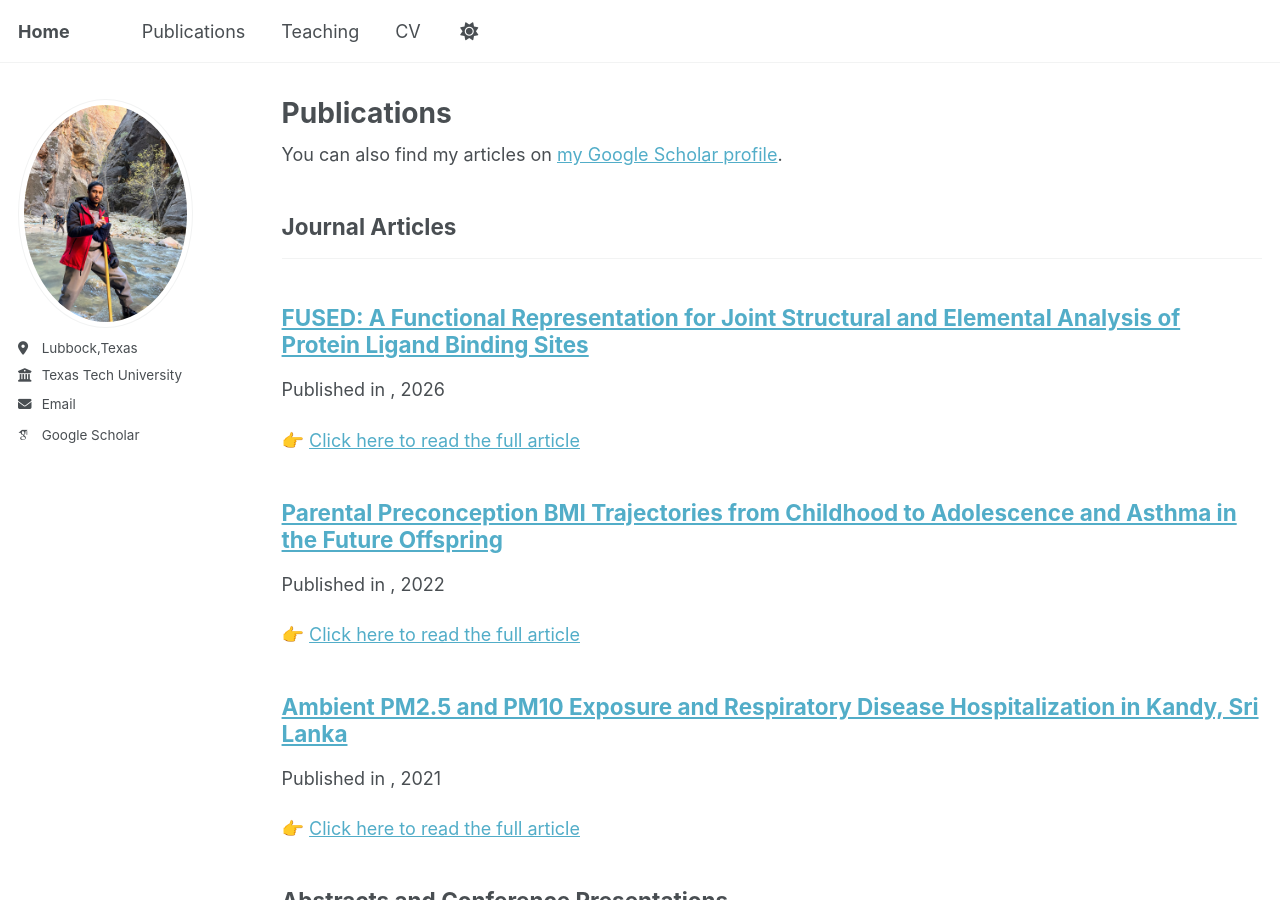
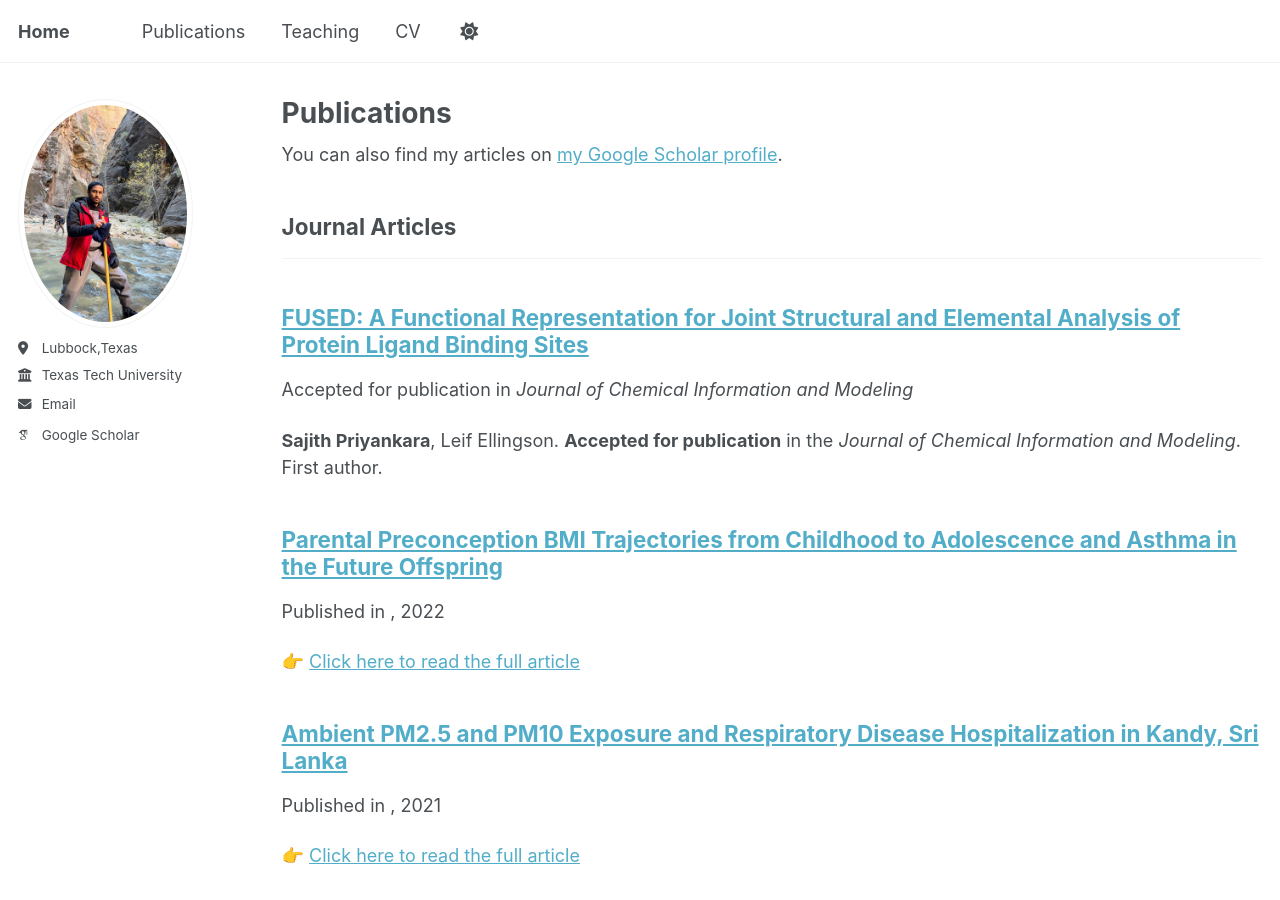
Before and after one commit to tmspriyankara/tmspriyankara.github.io, a Jekyll site: the page built from _pages/publications.html, in a window 1280 px wide and 900 px high. Built offline with Jekyll 4.4.1, drawn with Linux system fonts in a browser that asks for light colours; some web fonts are replaced.

Commit message:
Announce FUSED acceptance in JCIM

```diff
--- a/_includes/archive-single.html
+++ b/_includes/archive-single.html
@@ -41,7 +41,11 @@
         {% if post.collection == 'teaching' %}
           <p> {{ post.type }}, <i>{{ post.venue }}</i>, {{ post.date | default: "1900-01-01" | date: "%Y" }} </p>
         {% elsif post.collection == 'publications' %}
-          <p>Published in <i>{{ post.venue }}</i>, {{ post.date | default: "1900-01-01" | date: "%Y" }} </p>
+          {% if post.status == 'accepted' %}
+            <p>Accepted for publication in <i>{{ post.venue }}</i></p>
+          {% else %}
+            <p>Published in <i>{{ post.venue }}</i>, {{ post.date | default: "1900-01-01" | date: "%Y" }} </p>
+          {% endif %}
         {% elsif post.date %}
          <p class="page__date"><strong><i class="fa fa-fw fa-calendar" aria-hidden="true"></i> {{ site.data.ui-text[site.locale].date_label | default: "Published:" }}</strong> <time datetime="{{ post.date | default: "1900-01-01" | date_to_xmlschema }}">{{ post.date | default: "1900-01-01" | date: "%B %d, %Y" }}</time></p>
         {% endif %}
--- a/_layouts/single.html
+++ b/_layouts/single.html
@@ -36,6 +36,8 @@ layout: default
 
         {% if page.collection == 'teaching' %}
           <p> {{ page.type }}, <i>{{ page.venue }}</i>, {{ page.date | default: "1900-01-01" | date: "%Y" }} </p>
+        {% elsif page.collection == 'publications' and page.status == 'accepted' %}
+          <p>Accepted for publication in <i>{{ page.venue }}</i></p>
         {% elsif page.venue and page.date %}
           <p>Published in <i>{{ page.venue }}</i>, {{ page.date | default: "1900-01-01" | date: "%Y" }} </p>
         {% elsif page.date %}
--- a/_publications/2026-07-16-fused-functional-representation.md
+++ b/_publications/2026-07-16-fused-functional-representation.md
@@ -4,7 +4,11 @@ collection: publications
 permalink: /publication/fused-functional-representation
 date: 2026-07-16
 authors: "Sajith Priyankara, Leif Ellingson"
-journal: 'bioRxiv — <a href="https://doi.org/10.64898/2026.07.10.737806" target="_blank">View Preprint</a>'
+status: accepted
+venue: 'Journal of Chemical Information and Modeling'
+journal: 'Accepted for publication in Journal of Chemical Information and Modeling — bioRxiv — <a href="https://doi.org/10.64898/2026.07.10.737806" target="_blank">View Preprint</a>'
 category: manuscripts
 ---
-👉 <a href="https://doi.org/10.64898/2026.07.10.737806" target="_blank">Click here to read the full article</a>
+**Sajith Priyankara**, Leif Ellingson. **Accepted for publication** in the *Journal of Chemical Information and Modeling*. First author.
+
+👉 <a href="https://doi.org/10.64898/2026.07.10.737806" target="_blank">Read the bioRxiv preprint</a>
```
Also changed, not shown: _pages/about.md (+4 -0 lines).
